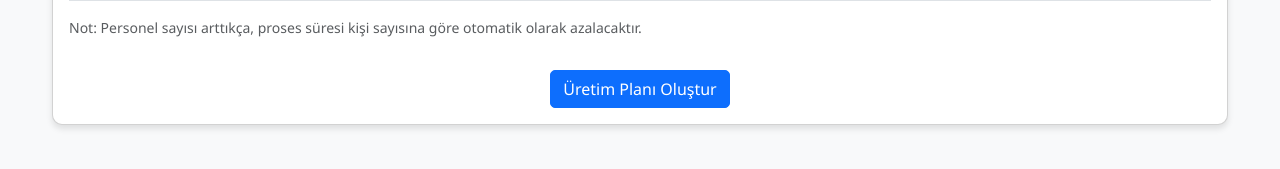
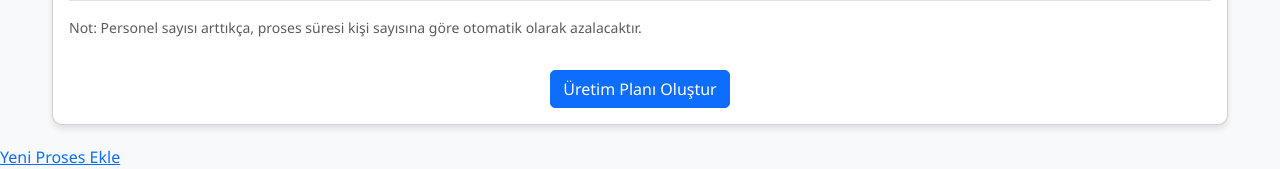
Before and after one commit to enisyergok/enis, a Flask app: page / in a window 1280 px wide. Shown: the part 1309-1478 px from the top of the page. Before the commit the page ends 1438 px from the top, so only its background shows below. Run offline with Flask 3, Linux system fonts and the light colour scheme.

Commit message:
index.html

```diff
--- a/templates/index.html
+++ b/templates/index.html
@@ -175,3 +175,4 @@
     <script src="{{ url_for('static', filename='js/script.js') }}"></script>
 </body>
 </html>
+<a href="{{ url_for('add_process') }}">Yeni Proses Ekle</a>
```
